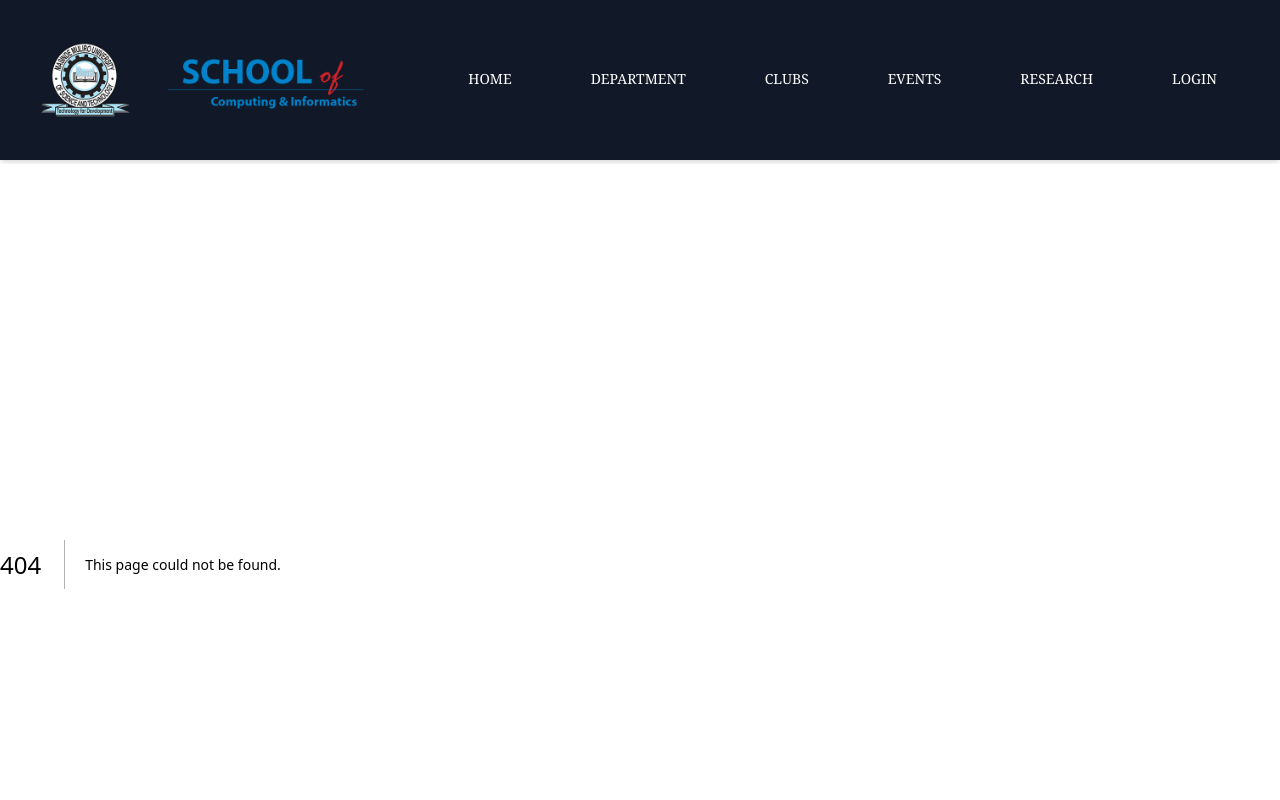
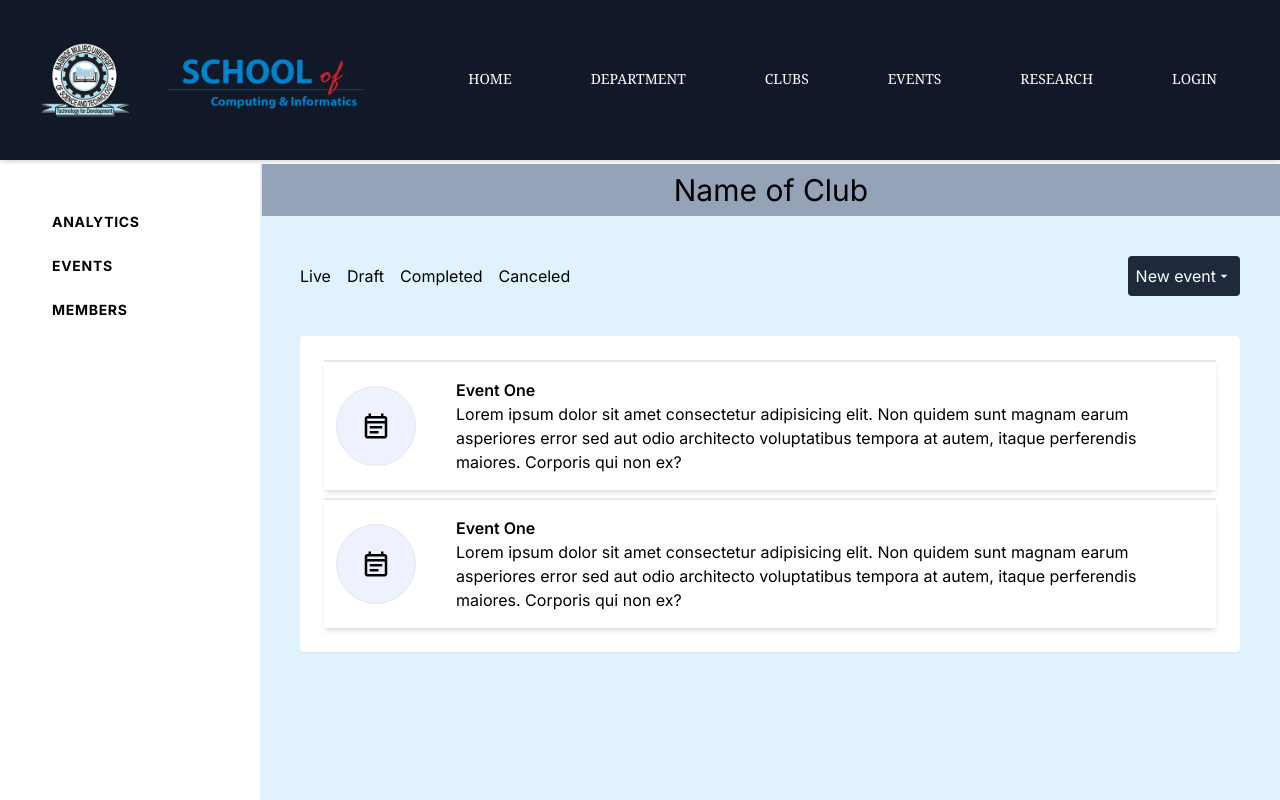
Before and after one commit to 1king-sly/sci_system, a Next.js app: page /Admin/EventsDashboard in a window 1280 px wide. Before the commit this address had no page. Built offline with nearby package versions, Linux system fonts and the light colour scheme.

Commit message:
Analytics and EventsDashboard Page

```diff
--- /dev/null
+++ b/app/(pages)/Admin/Analytics/layout.tsx
@@ -0,0 +1,18 @@
+import AdminSideBar from "../Components/AdminSideBar";
+
+export default function layout({
+  children,
+}: Readonly<{
+  children: React.ReactNode;
+}>) {
+  return (
+
+    <div className='w-full h-full flex  overflow-hidden gap-1 mb-0'>
+    <div className=" w-[20vw] ">
+        <AdminSideBar/>
+
+      </div>
+    <div className="flex-1 flex w-full bg-gray-100 overflow-y-scroll">{children}</div>
+  </div>
+  );
+}
--- /dev/null
+++ b/app/(pages)/Admin/Analytics/page.tsx
@@ -0,0 +1,32 @@
+import React from 'react'
+
+export default function page() {
+  return (
+    <>
+        <div className="bg-sky-100 w-full">
+            <div className="border-l-2 text-center py-2 text-3xl bg-slate-400">
+            <p>Name of Club</p>
+            </div>
+            <div className="flex justify-between items-center px-10 py-10">
+            <ul className="flex gap-4">
+                <li>Overview</li>
+                <li>Members</li>
+                <li>Events</li>
+                <li>Attendees</li>
+                <li>Tickets</li>
+                <li>Sponsors</li>
+            </ul>
+
+            </div>
+
+            <div className="bg-white mx-10 h-56 rounded shadow-sm ">
+
+                <div id="main-content" className="flex-grow overflow-auto px-4 py-4">
+
+                </div>
+            </div>
+
+            </div>
+    </>
+  )
+}
--- a/app/(pages)/Admin/Components/AdminSideBar.tsx
+++ b/app/(pages)/Admin/Components/AdminSideBar.tsx
@@ -11,10 +11,10 @@ export default function AdminSideBar() {
 
     const links = [
         {
-        name:'Analytics',href:'/Analytics',
+        name:'Analytics',href:'/Admin/Analytics',
     },
         {
-        name:'Events',href:'/events',
+        name:'Events',href:'/Admin/EventsDashboard',
     },
         {
         name:'Members',href:'/members',
--- /dev/null
+++ b/app/(pages)/Admin/EventsDashboard/layout.tsx
@@ -0,0 +1,18 @@
+import AdminSideBar from "../Components/AdminSideBar";
+
+export default function layout({
+  children,
+}: Readonly<{
+  children: React.ReactNode;
+}>) {
+  return (
+
+    <div className='w-full h-full flex  overflow-hidden gap-1 mb-0'>
+    <div className=" w-[20vw] ">
+        <AdminSideBar/>
+
+      </div>
+    <div className="flex-1 flex w-full bg-gray-100 overflow-y-scroll">{children}</div>
+  </div>
+  );
+}
--- /dev/null
+++ b/app/(pages)/Admin/EventsDashboard/page.tsx
@@ -0,0 +1,114 @@
+import React from 'react'
+
+export default function page() {
+  return (
+    <div className='w-full '>
+        <div className=" bg-sky-100 h-full">
+ <div className="border-l-2 text-center py-2 text-3xl bg-slate-400">
+
+  <p>Name of Club</p>
+ </div>
+ <div className="flex justify-between items-center px-10 py-10">
+   <ul className="flex gap-4">
+    <li  id="live-btn">Live</li>
+    <li  id="draft-btn">Draft</li>
+    <li  id="completed-btn">Completed</li>
+    <li id="cancelled-btn">Canceled</li>
+   </ul>
+   <a href="CreateEvent.html">
+   <button className="flex items-center px-2 py-2 bg-slate-800 rounded text-white">
+   New event
+    <svg  xmlns="http://www.w3.org/2000/svg" width="1em" height="1em" viewBox="0 0 24 24"><rect width="24" height="24" fill="none"/><path fill="currentColor" d="m7 10l5 5l5-5z"/></svg>
+   </button></a>
+ </div>
+
+  <div className="bg-white mx-10 h-fit rounded shadow-sm ">
+
+    <main id="main-content" className="flex-grow overflow-auto px-4 py-4">
+      <div id="live-content">  { /*<!-- live event -->*/}
+        <div className="flex shadow-md p-3 border-t-2 m-2 hover:shadow-lg items-center gap-10 py-4">
+          <div className="border rounded-full p-6 bg-indigo-50" >
+          <svg  xmlns="http://www.w3.org/2000/svg" width="30" height="30" viewBox="0 0 24 24"><path fill="currentColor" d="M5 22q-.825 0-1.412-.587T3 20V6q0-.825.588-1.412T5 4h1V2h2v2h8V2h2v2h1q.825 0 1.413.588T21 6v14q0 .825-.587 1.413T19 22zm0-2h14V10H5zM5 8h14V6H5zm0 0V6zm2 6v-2h10v2zm0 4v-2h7v2z"/></svg>
+
+          </div>
+          <div>
+             <h3 className="font-semibold text-md ">Event One</h3>
+          <p>
+             Lorem ipsum dolor sit amet consectetur adipisicing elit. Non quidem sunt magnam earum asperiores error sed aut odio architecto voluptatibus tempora at autem, itaque perferendis maiores. Corporis qui non ex?
+         </p>
+          </div>
+           </div>
+
+           <div className="flex shadow-md p-3 border-t-2 m-2 hover:shadow-lg items-center gap-10 py-4">
+            <div className="border rounded-full p-6 bg-indigo-50" >
+            <svg  xmlns="http://www.w3.org/2000/svg" width="30" height="30" viewBox="0 0 24 24"><path fill="currentColor" d="M5 22q-.825 0-1.412-.587T3 20V6q0-.825.588-1.412T5 4h1V2h2v2h8V2h2v2h1q.825 0 1.413.588T21 6v14q0 .825-.587 1.413T19 22zm0-2h14V10H5zM5 8h14V6H5zm0 0V6zm2 6v-2h10v2zm0 4v-2h7v2z"/></svg>
+
+            </div>
+            <div>
+               <h3 className="font-semibold text-md ">Event One</h3>
+            <p>
+               Lorem ipsum dolor sit amet consectetur adipisicing elit. Non quidem sunt magnam earum asperiores error sed aut odio architecto voluptatibus tempora at autem, itaque perferendis maiores. Corporis qui non ex?
+           </p>
+            </div>
+             </div>
+
+      </div>
+      <div id="draft-content" className='hidden'>
+        <div className="flex shadow-md p-3 border-t-2 m-2 hover:shadow-lg items-center gap-10 py-4">
+          <div className="border rounded-full p-6 bg-indigo-50" >
+          <svg  xmlns="http://www.w3.org/2000/svg" width="30" height="30" viewBox="0 0 24 24"><path fill="currentColor" d="M5 22q-.825 0-1.412-.587T3 20V6q0-.825.588-1.412T5 4h1V2h2v2h8V2h2v2h1q.825 0 1.413.588T21 6v14q0 .825-.587 1.413T19 22zm0-2h14V10H5zM5 8h14V6H5zm0 0V6zm2 6v-2h10v2zm0 4v-2h7v2z"/></svg>
+
+          </div>
+          <div>
+             <h3 className="font-semibold text-md ">Event One</h3>
+          <p>
+             Lorem ipsum dolor sit amet consectetur adipisicing elit. Non quidem sunt magnam earum asperiores error sed aut odio architecto voluptatibus tempora at autem, itaque perferendis maiores. Corporis qui non ex?
+         </p>
+          </div>
+           </div>
+      </div>
+      <div id="completed-content" className='hidden'>
+        <div className="flex shadow-md p-3 border-t-2 m-2 hover:shadow-lg items-center gap-10 py-4">
+          <div className="border rounded-full p-6 bg-indigo-50" >
+          <svg  xmlns="http://www.w3.org/2000/svg" width="30" height="30" viewBox="0 0 24 24"><path fill="currentColor" d="M5 22q-.825 0-1.412-.587T3 20V6q0-.825.588-1.412T5 4h1V2h2v2h8V2h2v2h1q.825 0 1.413.588T21 6v14q0 .825-.587 1.413T19 22zm0-2h14V10H5zM5 8h14V6H5zm0 0V6zm2 6v-2h10v2zm0 4v-2h7v2z"/></svg>
+
+          </div>
+          <div>
+             <h3 className="font-semibold text-md ">Event One</h3>
+          <p>
+             Lorem ipsum dolor sit amet consectetur adipisicing elit. Non quidem sunt magnam earum asperiores error sed aut odio architecto voluptatibus tempora at autem, itaque perferendis maiores. Corporis qui non ex?
+         </p>
+          </div>
+           </div>
+           <div className="flex shadow-md p-3 border-t-2 m-2 hover:shadow-lg items-center gap-10 py-4">
+            <div className="border rounded-full p-6 bg-indigo-50" >
+            <svg  xmlns="http://www.w3.org/2000/svg" width="30" height="30" viewBox="0 0 24 24"><path fill="currentColor" d="M5 22q-.825 0-1.412-.587T3 20V6q0-.825.588-1.412T5 4h1V2h2v2h8V2h2v2h1q.825 0 1.413.588T21 6v14q0 .825-.587 1.413T19 22zm0-2h14V10H5zM5 8h14V6H5zm0 0V6zm2 6v-2h10v2zm0 4v-2h7v2z"/></svg>
+
+            </div>
+            <div>
+               <h3 className="font-semibold text-md ">Event One</h3>
+            <p>
+               Lorem ipsum dolor sit amet consectetur adipisicing elit. Non quidem sunt magnam earum asperiores error sed aut odio architecto voluptatibus tempora at autem, itaque perferendis maiores. Corporis qui non ex?
+           </p>
+            </div>
+             </div>
+             <div className="flex shadow-md p-3 border-t-2 m-2 hover:shadow-lg items-center gap-10 py-4">
+              <div className="border rounded-full p-6 bg-indigo-50" >
+              <svg  xmlns="http://www.w3.org/2000/svg" width="30" height="30" viewBox="0 0 24 24"><path fill="currentColor" d="M5 22q-.825 0-1.412-.587T3 20V6q0-.825.588-1.412T5 4h1V2h2v2h8V2h2v2h1q.825 0 1.413.588T21 6v14q0 .825-.587 1.413T19 22zm0-2h14V10H5zM5 8h14V6H5zm0 0V6zm2 6v-2h10v2zm0 4v-2h7v2z"/></svg>
+
+              </div>
+              <div>
+                 <h3 className="font-semibold text-md ">Event One</h3>
+              <p>
+                 Lorem ipsum dolor sit amet consectetur adipisicing elit. Non quidem sunt magnam earum asperiores error sed aut odio architecto voluptatibus tempora at autem, itaque perferendis maiores. Corporis qui non ex?
+             </p>
+              </div>
+               </div>
+      </div>
+    </main>
+  </div>
+
+  </div>
+    </div>
+  )
+}
--- a/app/(pages)/Component/Cards.tsx
+++ b/app/(pages)/Component/Cards.tsx
@@ -5,28 +5,32 @@ export default function Cards() {
   return (
     <div className="lg:col-span-3  ">
     <div className="relative col-span-3 grid gap-5 sm:grid-cols-2 lg:grid-cols-2 ">
+      <Link href="/department#Programs">
         <div id="Programmes" className=" cursor-pointer px-10 py-20  text-center transition duration-300 transform bg-gray-900 rounded shadow-2xl hover:scale-105 md:shadow-xl hover:shadow-2xl">
             <h1 className="font-semibold text-gray-200 text-4xl text-center">
-               <Link href="/department#Programs">Programmes</Link>
+               Programmes
               </h1>
         </div>
-        <div id="Department" className=" cursor-pointer px-10 py-20 text-center transition duration-300 transform bg-gray-900 rounded shadow-2xl hover:scale-105 md:shadow-xl hover:shadow-2xl">
+        </Link>
+        <Link href="/department">
+          <div id="Department" className=" cursor-pointer px-10 py-20 text-center transition duration-300 transform bg-gray-900 rounded shadow-2xl hover:scale-105 md:shadow-xl hover:shadow-2xl">
             <h1 className="font-semibold text-gray-200 text-4xl">
-                <Link href="/department">  Department</Link>
+                  Department
               </h1>
-        </div>
+        </div></Link>
 
-
+        <Link href="/club">
         <div id="Clubs" className=" cursor-pointer px-10 py-20 text-center transition duration-300 transform bg-gray-900 rounded shadow-2xl hover:scale-105 md:shadow-xl hover:shadow-2xl">
             <h1 className="font-semibold text-gray-200 text-4xl">
-               <Link href="/club">Clubs</Link>
+               Clubs
               </h1>
-        </div>
+        </div></Link>
+        <Link href="/events">
         <div id="Events" className=" cursor-pointer px-10 py-20 text-center transition duration-300 transform bg-gray-900 rounded shadow-2xl hover:scale-105 md:shadow-xl hover:shadow-2xl">
             <h1 className="font-semibold text-gray-200 text-4xl">
-               <Link href="/events"> Events</Link>
+                Events
               </h1>
-        </div>
+        </div></Link>
 
       </div>
   </div>
```
Also changed, not shown: 1 other file (tests, documents, lock files or other folders).
